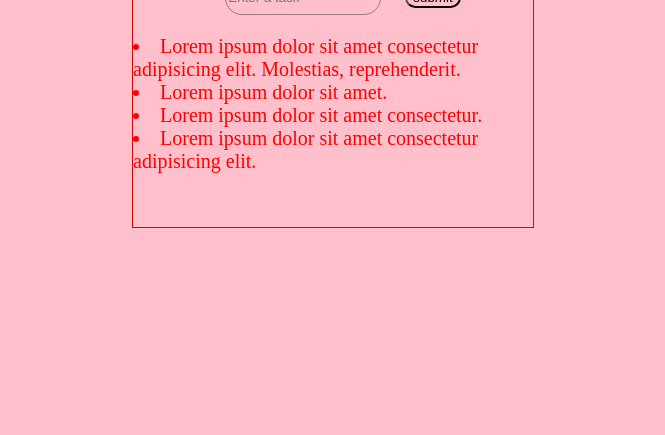
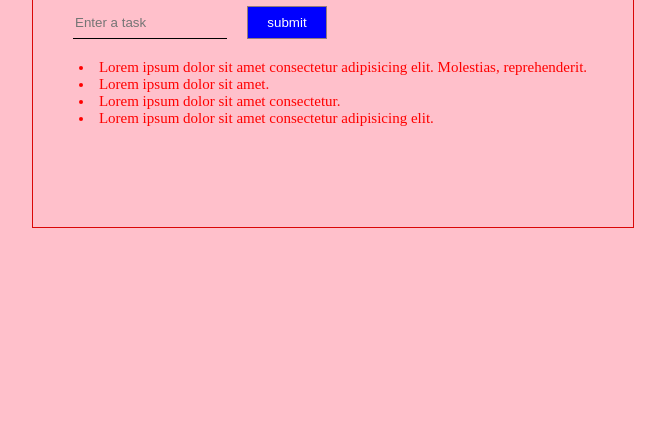
Before and after one commit to 11sachin11/html-css-js-practice, a plain HTML site: page to-do list/index.html in a window 1280 px wide. Shown: the part 381-816 px from the top of the page, without its empty margins (315-980 px from the left). Drawn offline with Linux system fonts and the light colour scheme.

Commit message:
fix : ui changes

```diff
--- a/to-do list/index.html
+++ b/to-do list/index.html
@@ -10,7 +10,7 @@
 
      <div class="container">
          <h1>To-Do List</h1>
-       <div>
+       <div class="qwe">
         <input type="text" id="input" placeholder="Enter a task">
         <button id="btn">submit</button>
        </div>
--- a/to-do list/style.css
+++ b/to-do list/style.css
@@ -10,7 +10,7 @@ body{
 }
 .container{
     height: 400px;
-    width: 400px;
+    width: 600px;
     display: flex;
     justify-content: center;
     flex-direction: column;
@@ -18,20 +18,31 @@ body{
     border: 1px solid rgb(218, 7, 7);
 
 }
+.qwe{
+
+    width: 100%;
+   display: flex;
+   justify-content: flex-start;
+
+}
 #input{
     height: 30px;
     width: 150px;
-    margin: 20px;
     background-color: pink;
-    border: 1px solid rgb(148, 123, 123);
-    border-radius: 50px;
+    margin-left: 40px;
+    border: none;
+    border-bottom: 1px solid rgb(0, 0, 0);
 }
 #btn{
-    background-color: pink;
-    border-radius: 50px;
+    width: 80px;
+    background-color:blue;
+    border: 1px solid rgb(148, 123, 123);
+    color: white;
+    margin-left: 20px;
 }
 .task{
    color: red;
-   font-size: 20px;
+   font-size: 15px;
+   margin-top: 20px;
 
 }
```
